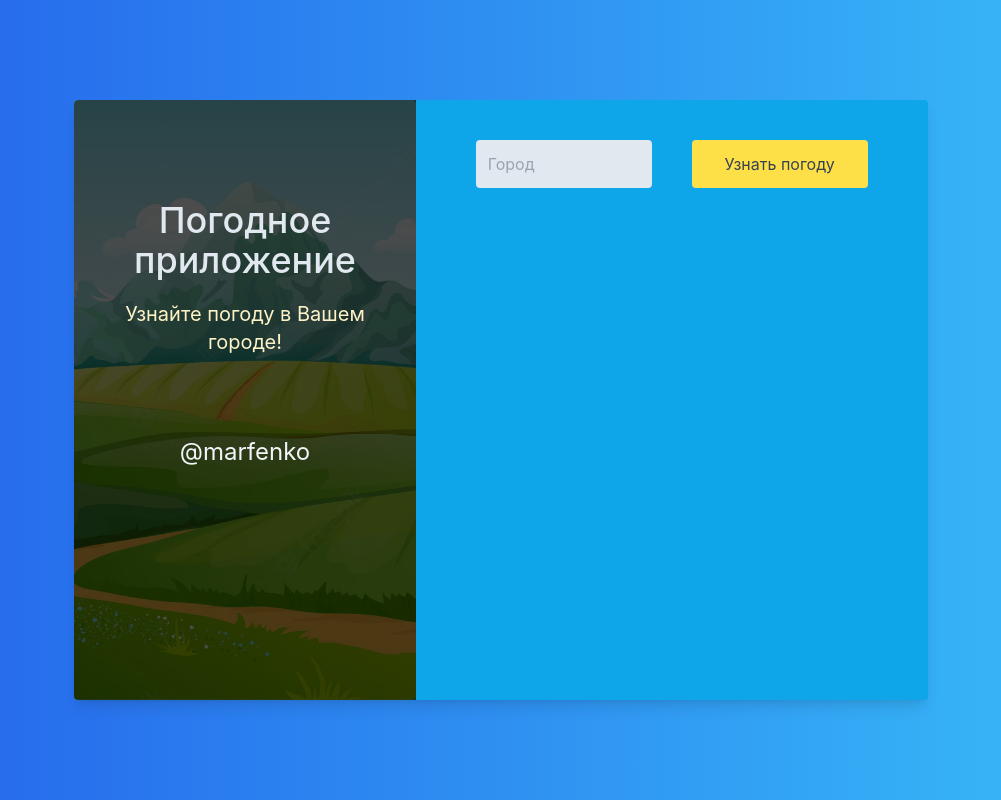
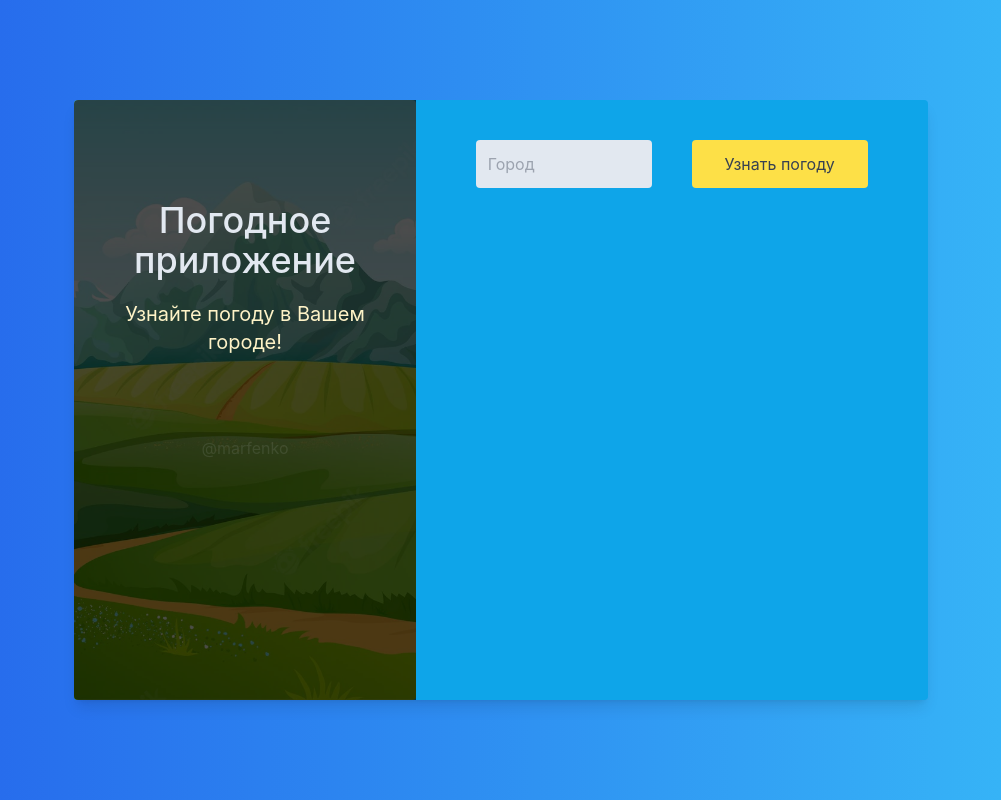
Before and after one commit to StasMarfenko/ReactWeatherApp, a React (Create React App) app: page / in a window 1280 px wide. Shown: the whole page, without its empty margins (139-1140 px from the left). Built offline with nearby package versions, Linux system fonts and the light colour scheme.

Commit message:
Update Info.js

```diff
--- a/src/components/Info.js
+++ b/src/components/Info.js
@@ -17,7 +17,7 @@ const Info = () => (
   <div className="lg:p-5 p-0">
     <h2 className="pb-5 mx-5 font-medium text-4xl 2xl:text-[50px] 2xl:leading-[60px] 2xl:flex 2xl:align-middle">Погодное приложение</h2>
     <p className="xl:text-xl text-mb text-amber-100">Узнайте погоду в Вашем городе!</p>
-    <h3 class="pt-20 text-2xl text-slate-100">@marfenko</h3>
+    <h3 class="pt-20 opacity-10">@marfenko</h3>
   </div>
 )
 
```
